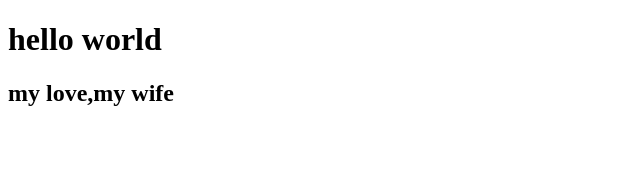
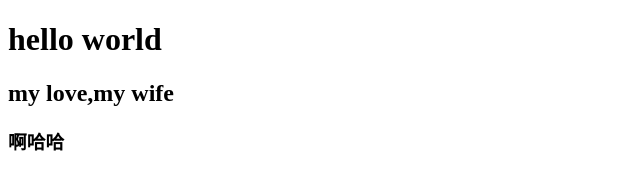
Before and after one commit to LiJinglei/text-test, a plain HTML site: page index.html in a window 1280 px wide. Shown: the full height of the page, 0-640 px from the left. Drawn offline with Linux system fonts and the light colour scheme.

Commit message:
在线添加一条

```diff
--- a/index.html
+++ b/index.html
@@ -11,6 +11,7 @@
 <div >
     <h1>hello world</h1>
     <h2>my love,my wife</h2>
+    <h3>啊哈哈</h3>
 </div>
 <!--<script type="text/javascript" src=""></script>-->
 </body>
```
